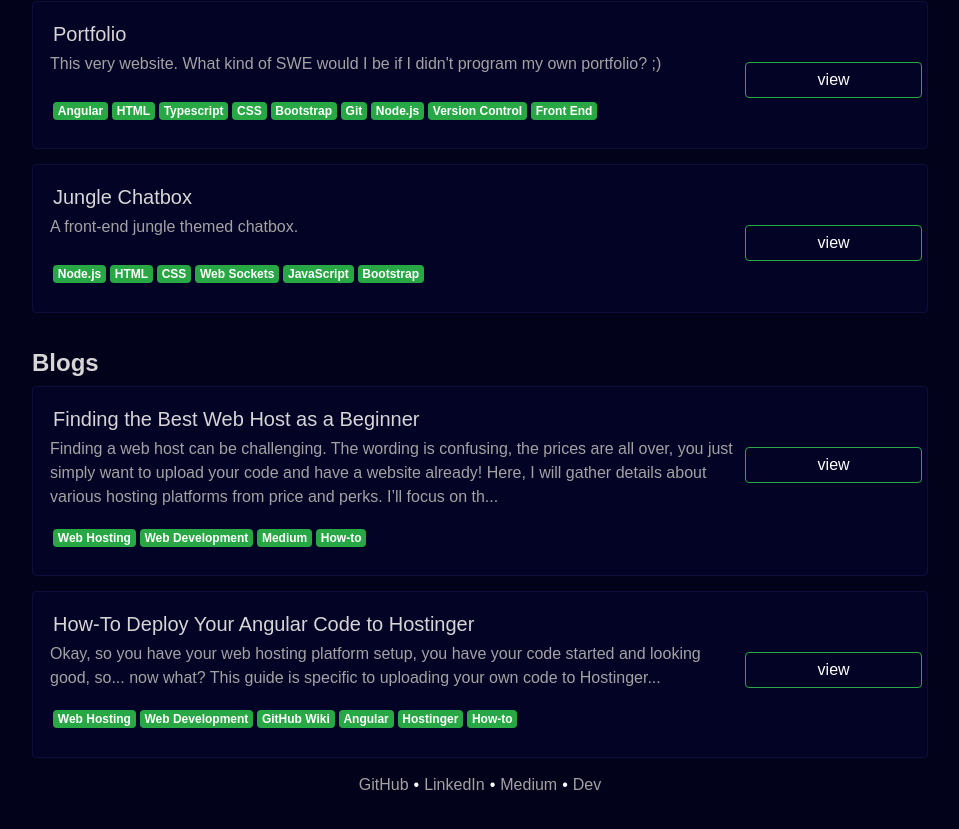
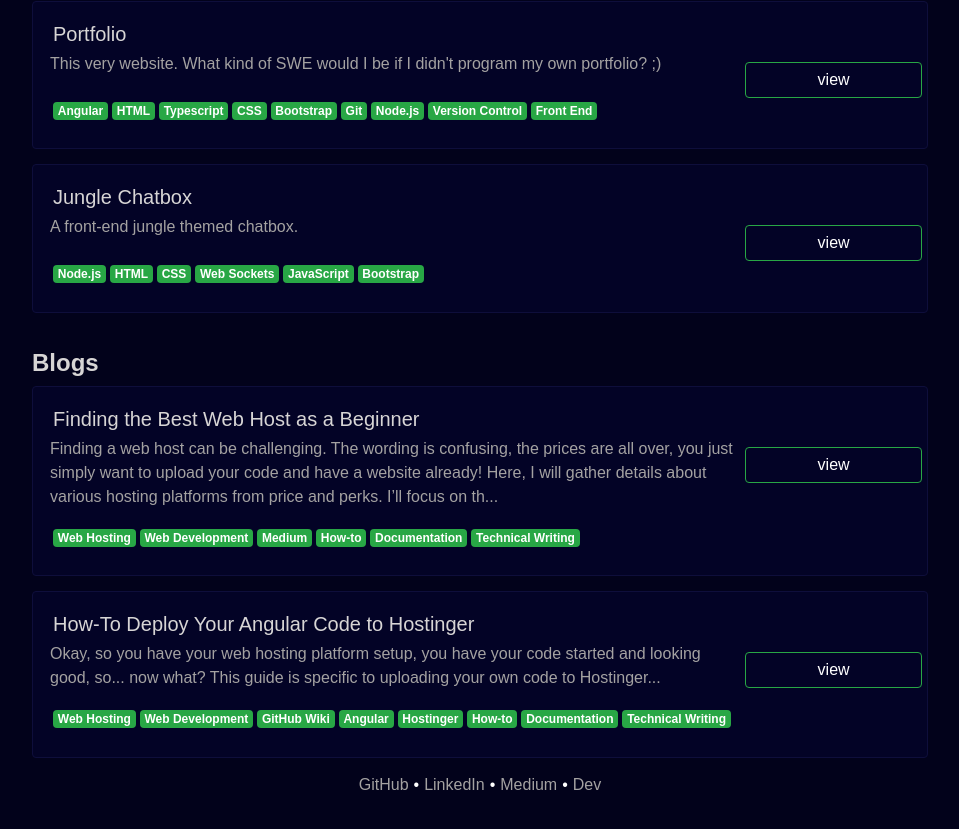
Before and after one commit to ayyjayy2/Portfolio, an Angular app: page /#/home in a window 1280 px wide. Shown: the part 1180-2009 px from the top of the page, without its empty margins (160-1119 px from the left). Built offline with nearby package versions, Linux system fonts and the light colour scheme.

Commit message:
add pill keywords

```diff
--- a/src/app/home/home.component.html
+++ b/src/app/home/home.component.html
@@ -164,6 +164,8 @@
                         <span class="badge badge-success">Web Development</span>
                         <span class="badge badge-success">Medium</span>
                         <span class="badge badge-success">How-to</span>
+                        <span class="badge badge-success">Documentation</span>
+                        <span class="badge badge-success">Technical Writing</span>
                     </div>
                 </div>
                 <div class="card project">
@@ -179,6 +181,8 @@
                         <span class="badge badge-success">Angular</span>
                         <span class="badge badge-success">Hostinger</span>
                         <span class="badge badge-success">How-to</span>
+                        <span class="badge badge-success">Documentation</span>
+                        <span class="badge badge-success">Technical Writing</span>
                     </div>
                 </div>
             </div>
```
